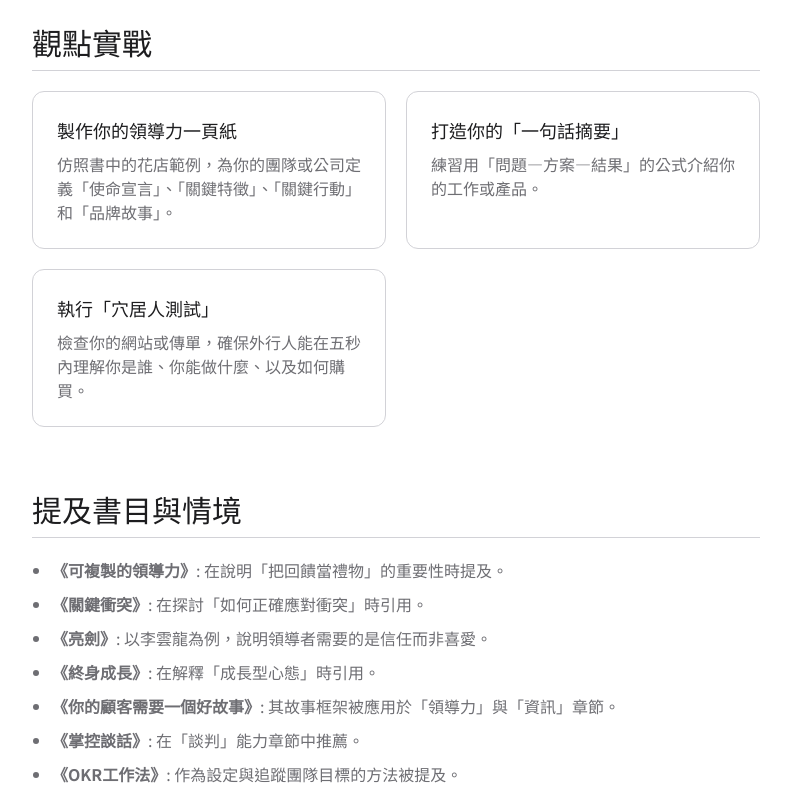
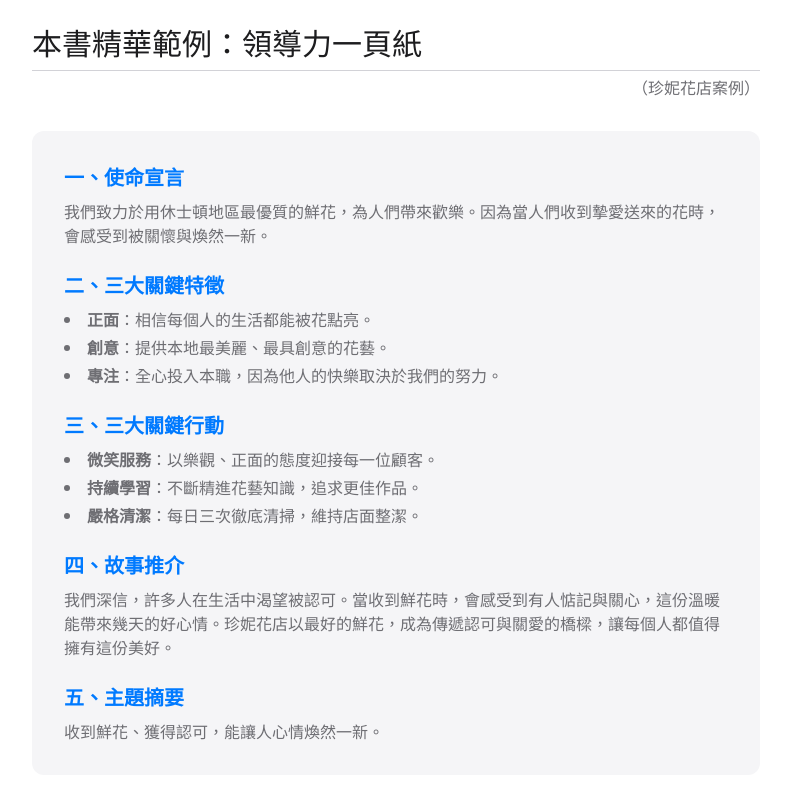
Before and after one commit to blachorz/my-book-library, a website built with Vite: page book-business-made-simple.html in a window 1280 px wide. Shown: the part 2820-3620 px from the top of the page, without its empty margins (244-1035 px from the left). Built offline with nearby package versions, Linux system fonts and the light colour scheme; a script that the page names is missing.

Commit message:
feat(ui): Add leadership example section and align subtitle

```diff
--- a/book-business-made-simple.html
+++ b/book-business-made-simple.html
@@ -110,6 +110,41 @@
                 </div>
             </section>
 
+            <section class="leadership-example">
+                <h2 class="fade-in-on-scroll text-3xl font-medium mt-16 mb-5 pb-2.5 border-b border-border">本書精華範例：領導力一頁紙</h2>
+                <p class="fade-in-on-scroll text-secondary-text text-right -mt-4 mb-8">（珍妮花店案例）</p>
+                <div class="fade-in-on-scroll bg-card-bg rounded-xl p-8 space-y-6">
+                    <div>
+                        <h3 class="text-xl font-semibold text-primary mb-2">一、使命宣言</h3>
+                        <p class="text-secondary-text">我們致力於用休士頓地區最優質的鮮花，為人們帶來歡樂。因為當人們收到摯愛送來的花時，會感受到被關懷與煥然一新。</p>
+                    </div>
+                    <div>
+                        <h3 class="text-xl font-semibold text-primary mb-2">二、三大關鍵特徵</h3>
+                        <ul class="list-disc list-inside text-secondary-text space-y-1">
+                            <li><strong>正面</strong>：相信每個人的生活都能被花點亮。</li>
+                            <li><strong>創意</strong>：提供本地最美麗、最具創意的花藝。</li>
+                            <li><strong>專注</strong>：全心投入本職，因為他人的快樂取決於我們的努力。</li>
+                        </ul>
+                    </div>
+                    <div>
+                        <h3 class="text-xl font-semibold text-primary mb-2">三、三大關鍵行動</h3>
+                        <ul class="list-disc list-inside text-secondary-text space-y-1">
+                            <li><strong>微笑服務</strong>：以樂觀、正面的態度迎接每一位顧客。</li>
+                            <li><strong>持續學習</strong>：不斷精進花藝知識，追求更佳作品。</li>
+                            <li><strong>嚴格清潔</strong>：每日三次徹底清掃，維持店面整潔。</li>
+                        </ul>
+                    </div>
+                    <div>
+                        <h3 class="text-xl font-semibold text-primary mb-2">四、故事推介</h3>
+                        <p class="text-secondary-text">我們深信，許多人在生活中渴望被認可。當收到鮮花時，會感受到有人惦記與關心，這份溫暖能帶來幾天的好心情。珍妮花店以最好的鮮花，成為傳遞認可與關愛的橋樑，讓每個人都值得擁有這份美好。</p>
+                    </div>
+                    <div>
+                        <h3 class="text-xl font-semibold text-primary mb-2">五、主題摘要</h3>
+                        <p class="text-secondary-text">收到鮮花、獲得認可，能讓人心情煥然一新。</p>
+                    </div>
+                </div>
+            </section>
+
             <section class="scenarios">
                 <h2 class="fade-in-on-scroll text-3xl font-medium mt-16 mb-5 pb-2.5 border-b border-border">觀點實戰</h2>
                 <div class="grid grid-cols-1 md:grid-cols-2 gap-5 mt-5">
```
